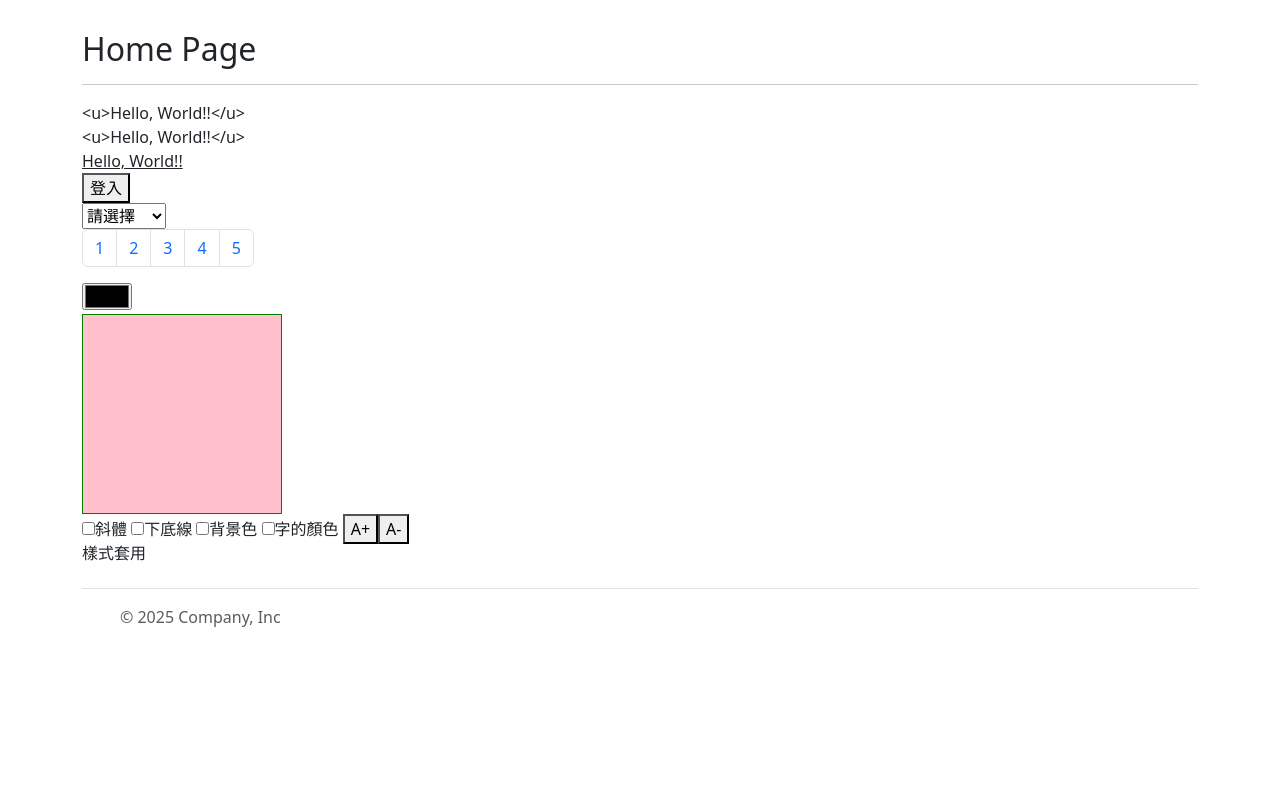
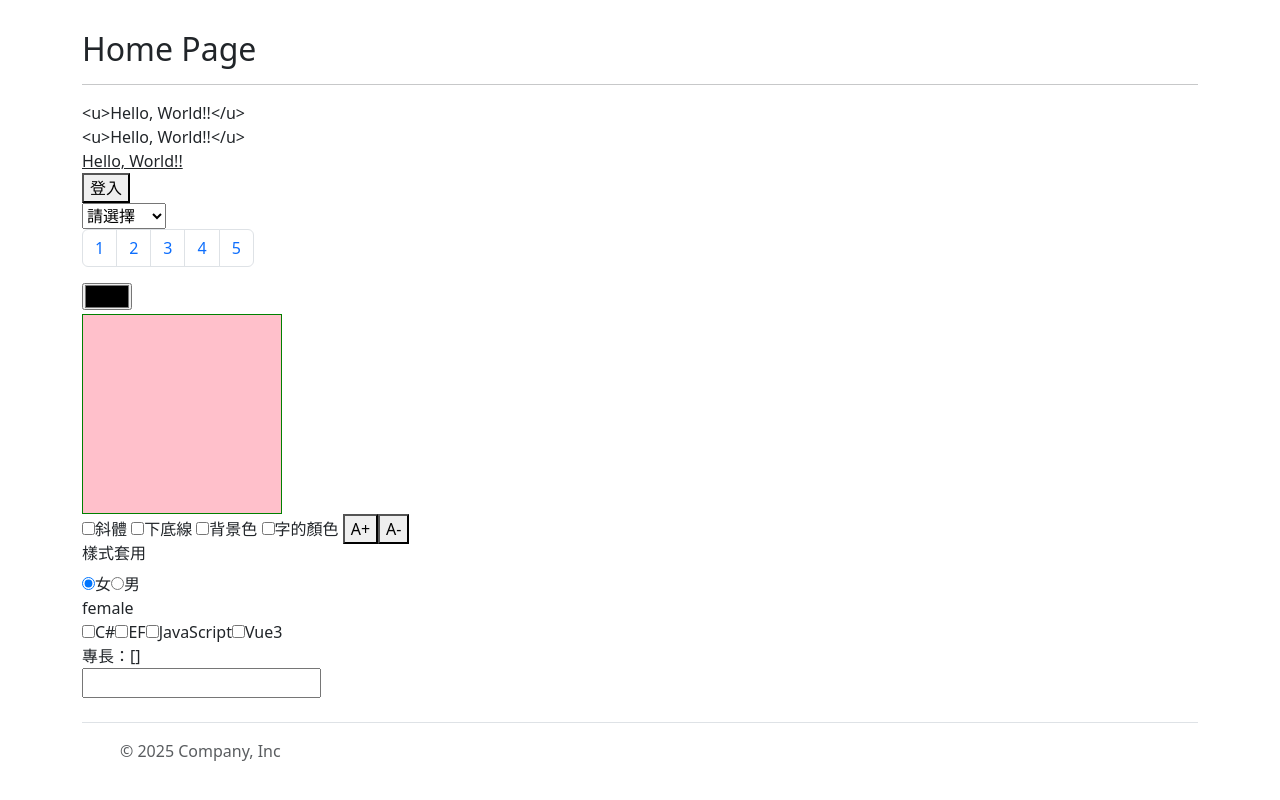
Before and after one commit to HsiaoHungWang/vue-s803, a Vue app: page /home in a window 1280 px wide. Shown: the part 336-1136 px from the top of the page. Before the commit the page ends 1006 px from the top, so only its background shows below. Built offline with nearby package versions, Linux system fonts and the light colour scheme.

Commit message:
keyup事件的enter、delete修飾符

```diff
--- a/src/components/DirectiveComponent.vue
+++ b/src/components/DirectiveComponent.vue
@@ -26,6 +26,17 @@ import { ref } from 'vue';
     const isS2 = ref(false)
     const isUnder = ref(false)
     const isItalic = ref(false)
+
+    const gender = ref('female')
+    const skills = ref([])
+    const keyword = ref('')
+    const enterHandler = (event)=>{
+        console.log(event)
+        console.log(keyword.value)
+    }
+    const clearHandler = ()=>{
+        keyword.value = '';
+    }
 </script>
 
 <template>
@@ -68,6 +79,18 @@ import { ref } from 'vue';
     <button @click="fontSize -= 2">A-</button>
     <h3 :class="{s1:isS1,s2:isS2,underline:isUnder,italic:isItalic}"
         :style="{fontSize:`${fontSize}px`}">樣式套用</h3>
+
+    <label><input type="radio" v-model="gender" value="female" />女</label>
+    <label><input type="radio" v-model="gender" value="male" />男</label>
+    <div>{{ gender }}</div>
+
+    <label><input type="checkbox" value="C#" v-model="skills" />C#</label>
+    <label><input type="checkbox" value="EF" v-model="skills" />EF</label>
+    <label><input type="checkbox" value="JS" v-model="skills" />JavaScript</label>
+    <label><input type="checkbox" value="Vue3" v-model="skills" />Vue3</label>
+    <div>專長：{{ skills }}</div>
+
+     <input type="text" v-model="keyword" @keyup.enter="enterHandler" @keyup.delete="clearHandler" />
 </template>
 
 <style lang="css" scoped>
```
